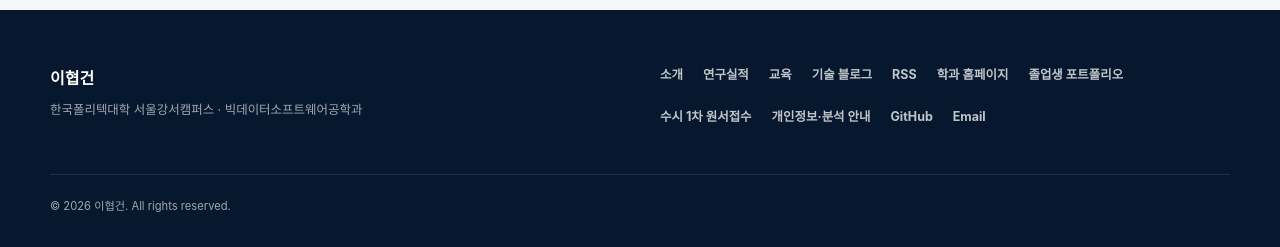
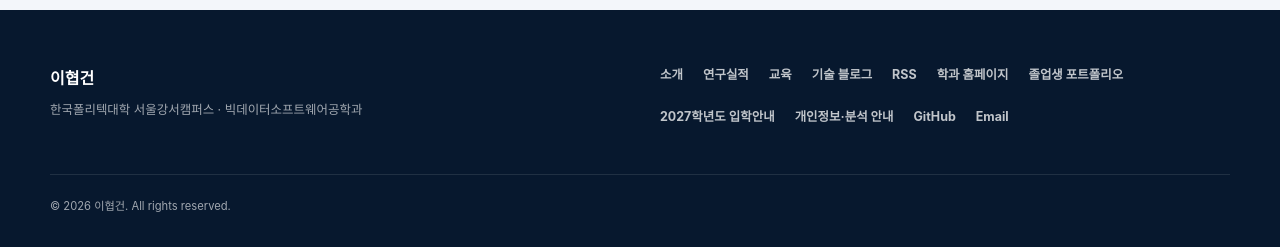
Before and after one commit to Hyeopgeon-Lee/hyeopgeon-Lee.github.io, a Jekyll site: the page built from index.md, in a window 1280 px wide and 900 px high, scrolled down 3002 px. Shown: the part 650-897 px from the top of the window. Built offline with Jekyll 4.4.1, drawn with Linux system fonts in a browser that asks for light colours; some web fonts are replaced.

Commit message:
Replace stale Susi-1 footer link with admissions guide

```diff
--- a/_config.yml
+++ b/_config.yml
@@ -36,9 +36,9 @@ author:
     - label: "졸업생 포트폴리오"
       icon: "fas fa-folder-open"
       url: "https://portfolio.k-bigdata.kr/"
-    - label: "수시 1차 원서접수"
+    - label: "2027학년도 입학안내"
       icon: "fas fa-file-signature"
-      url: "https://apply.jinhakapply.com/Notice/5041044/A"
+      url: "https://www.kopo.ac.kr/kangseo/content.do?menu=321"
     - label: "개인정보·분석 안내"
       icon: "fas fa-shield-alt"
       url: "https://ai.k-bigdata.kr/privacy.html"
```
